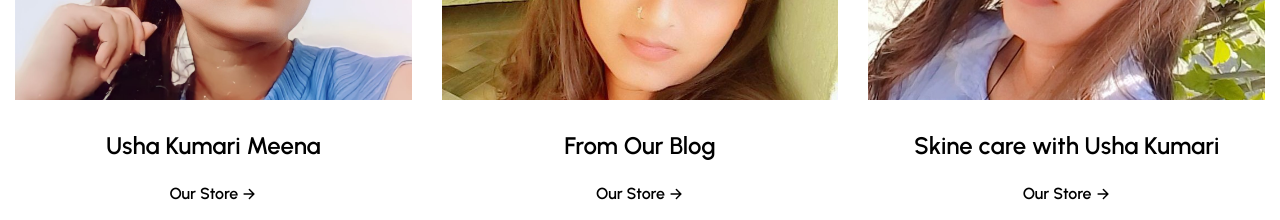
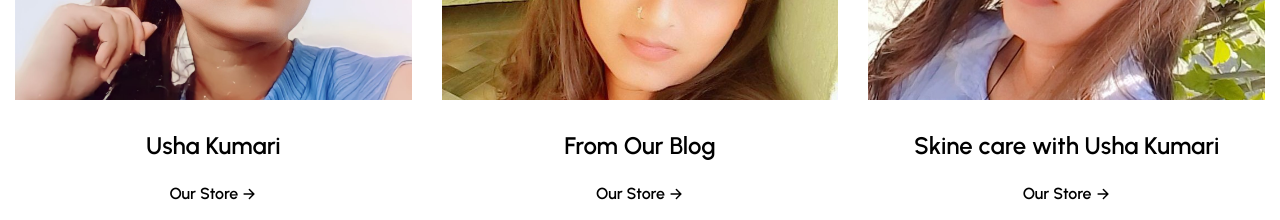
Before and after one commit to KuldeepChouhan12/Ushakumari, a plain HTML site: page index.html in a window 1280 px wide. Shown: the part 4440-4660 px from the top of the page. Drawn offline with nearby package versions, Linux system fonts and the light colour scheme.

Commit message:
Update index.html

```diff
--- a/index.html
+++ b/index.html
@@ -1437,7 +1437,7 @@
 
                                     <h3 class="h3">
                                         <a href="#" class="card-title">Usha Kumari
-                                            Meena</a>
+                                      </a>
                                     </h3>
 
                                     <a href="#" class="btn-link">
```
